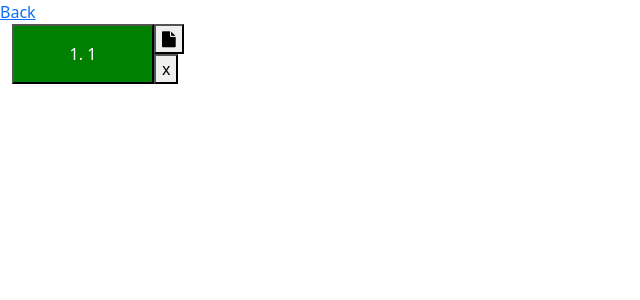
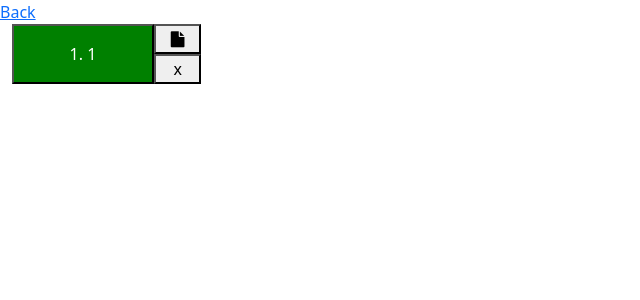
Before and after one commit to DarilliGames/PokemonCards, a Flask app: template templates/sets.html in a window 1280 px wide. Shown: the top 300 px of the page, without its empty margins (0-640 px from the left). Run offline with Flask 2, Linux system fonts and the light colour scheme; the visitor is signed in with stand-in values (Sample User, id 1); the template is opened without the code that fills it: most values are stand-ins (such as "Sample title", 1, 10 or a date in 2020); some libraries are stand-ins or nearby versions.

Commit message:
fixed so reported styling concerns for easy of testing

```diff
--- a/static/css/style.css
+++ b/static/css/style.css
@@ -1,5 +1,10 @@
 .inner-row{
     display: flex;
+    height: 100%
+}
+
+.flex-row{
+    flex-wrap: wrap;
 }
 
 .cardbox{
@@ -30,9 +35,7 @@
     display: none;
 }
 
-#modal-wrapper .container{
-    margin-top: 10%;
-}
+
 
 
 #modal-wrapper .container .row{
@@ -46,3 +49,7 @@
     width: 100%;
     height: 100%;
 }
+
+.flex-row div button{
+    width: 100%;
+}
--- a/templates/sets.html
+++ b/templates/sets.html
@@ -30,28 +30,38 @@
 
             {% for s in cards %}
             <div class="col-12 col-sm-6 col-md-4 col-lg-2">
+
+
+                {% if "user" in session %}
                 <div class="inner-row">
-                    {% if "user" in session %}
-
                 <div class="col-9">
                     <button id="card-{{loop.index}}" class="cardbox {% if s[1] %}green{% else %}red{% endif %}">
                         {{loop.index}}. {{ s[0] }}
                     </button>
                 </div>
                 <div class="col-3">
-                        <div><button id="{{set.setId}}-{{loop.index}}" class="magnify"><i
-                                    class="fa fa-file"></i></button></div>
-                        <div><a href="{{ url_for('updateCardInSet', set=set, num=loop.index) }}"><button>x</button></a>
+                    <div class="inner-row flex-row">
+                        <div class="col-6 col-md-12">
+                            <button id="{{set.setId}}-{{loop.index}}" class="magnify">
+                                <i class="fa fa-file"></i>
+                            </button>
+                        </div>
+                        <div class="col-6 col-md-12">
+                            <a href="{{ url_for('updateCardInSet', set=set.setId, num=loop.index) }}">
+                                <button>x</button>
+                            </a>
                         </div>
                     </div>
-
+                </div>
+            </div>
                 {% else %}
-                <div id="{{set.setId}}-{{loop.index}}" class="magnify cardbox {% if s[1] %}green{% else %}red{% endif %}">
+                <div id="{{set.setId}}-{{loop.index}}"
+                    class="magnify cardbox {% if s[1] %}green{% else %}red{% endif %}">
                     {{loop.index}}. {{ s[0] }}
 
                 </div>
                 {% endif %}
-            </div>
+
             </div>
             {% endfor %}
 
```
Lines whose indentation alone changed are shown as unchanged.
